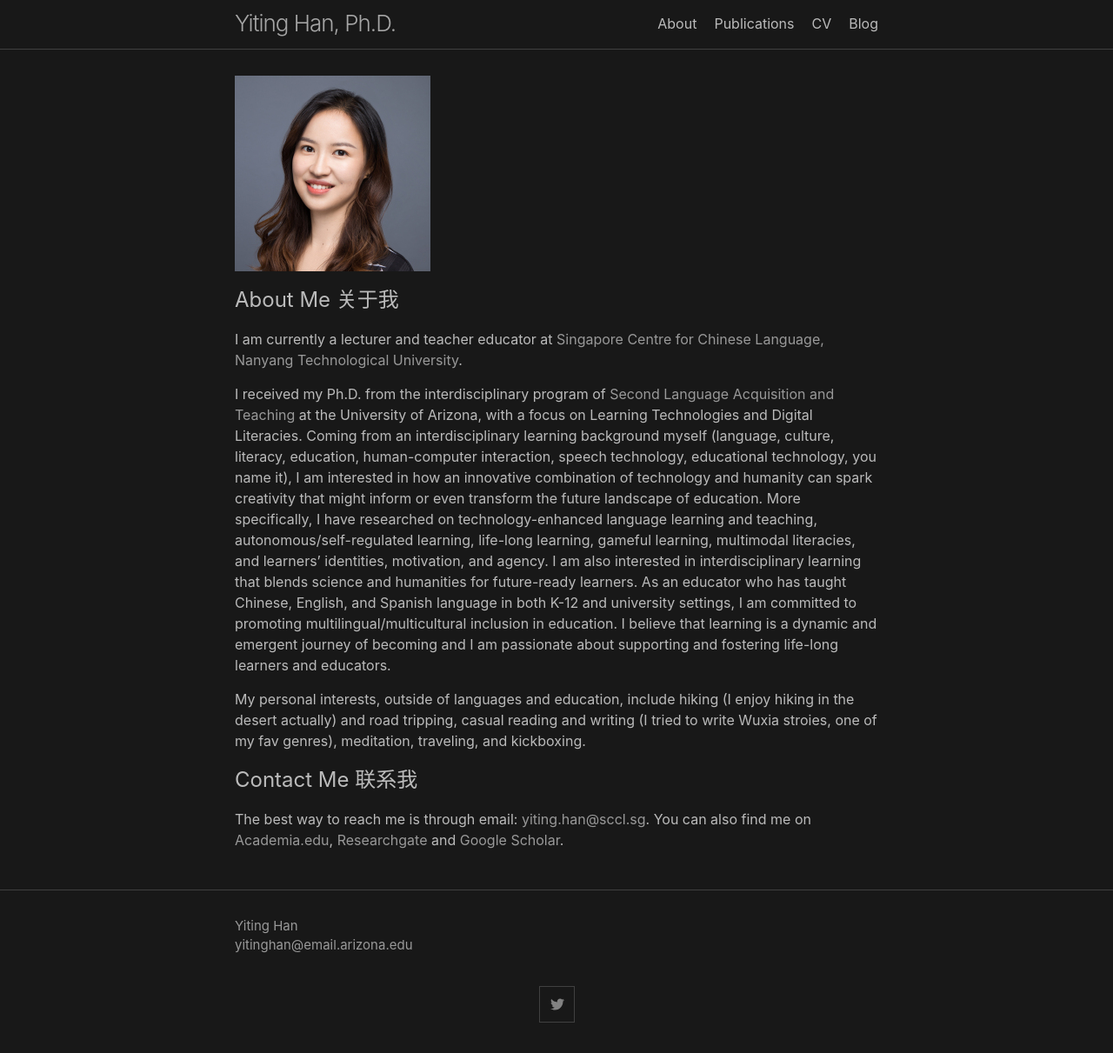
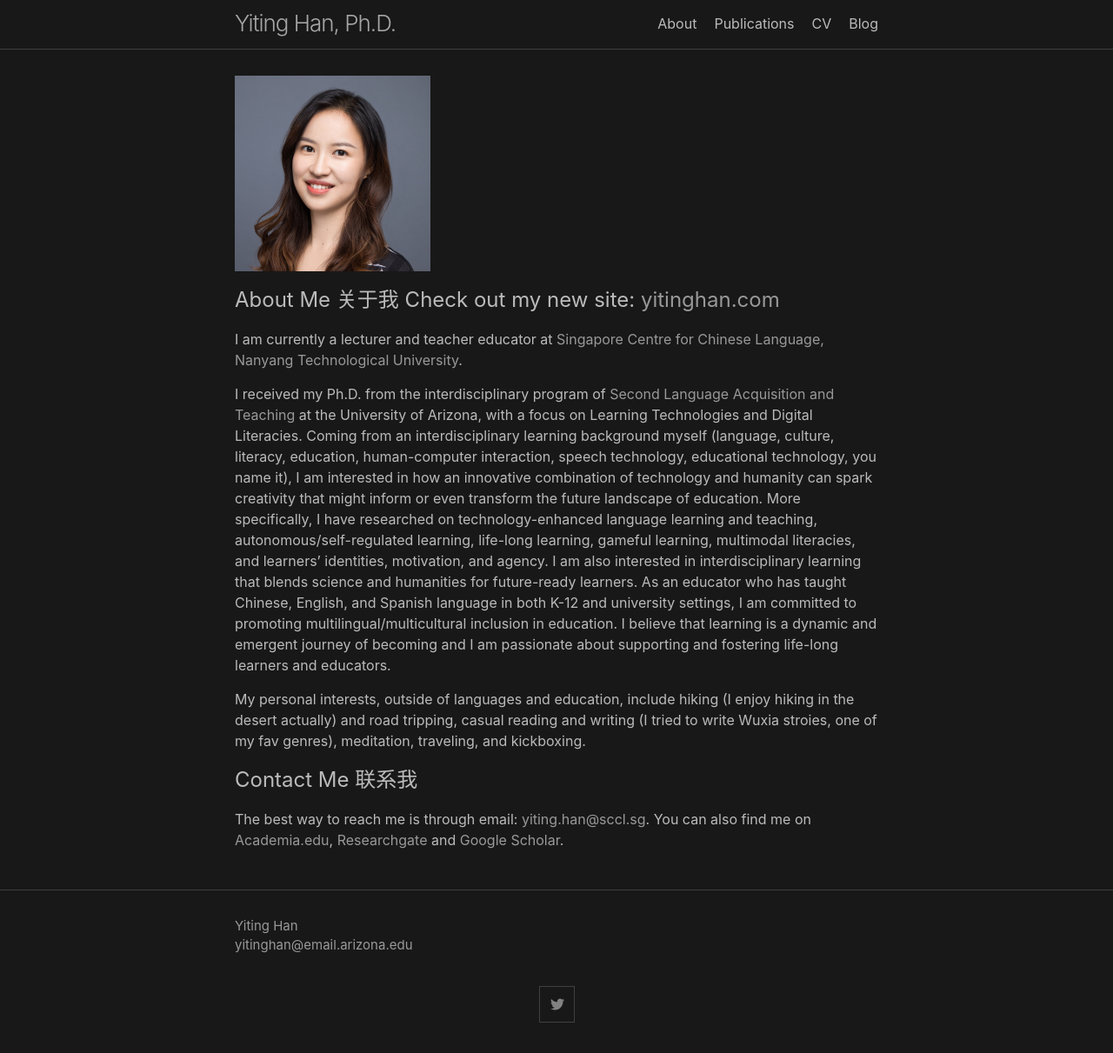
Before and after one commit to yitinghanphd/yitinghanphd.github.io, a Jekyll site: the page built from index.md, in a window 1280 px wide. Shown: the whole page at 87% size. Built offline with Jekyll 4.4.1, drawn with Linux system fonts in a browser that asks for light colours.

Commit message:
Update index.md

```diff
--- a/index.md
+++ b/index.md
@@ -9,7 +9,7 @@ layout: default
 title: About
 ---
 ![Yiting Han](readme1.jpg)
-## About Me 关于我
+## About Me 关于我 Check out my new site: [yitinghan.com](www.yitinghan.com)
 
 I am currently a lecturer and teacher educator at [Singapore Centre for Chinese Language, Nanyang Technological University](https://www.sccl.sg/en/about/organizational-structure/staff/65-lecturer/1575-dr-han-yiting.html).
 
```
